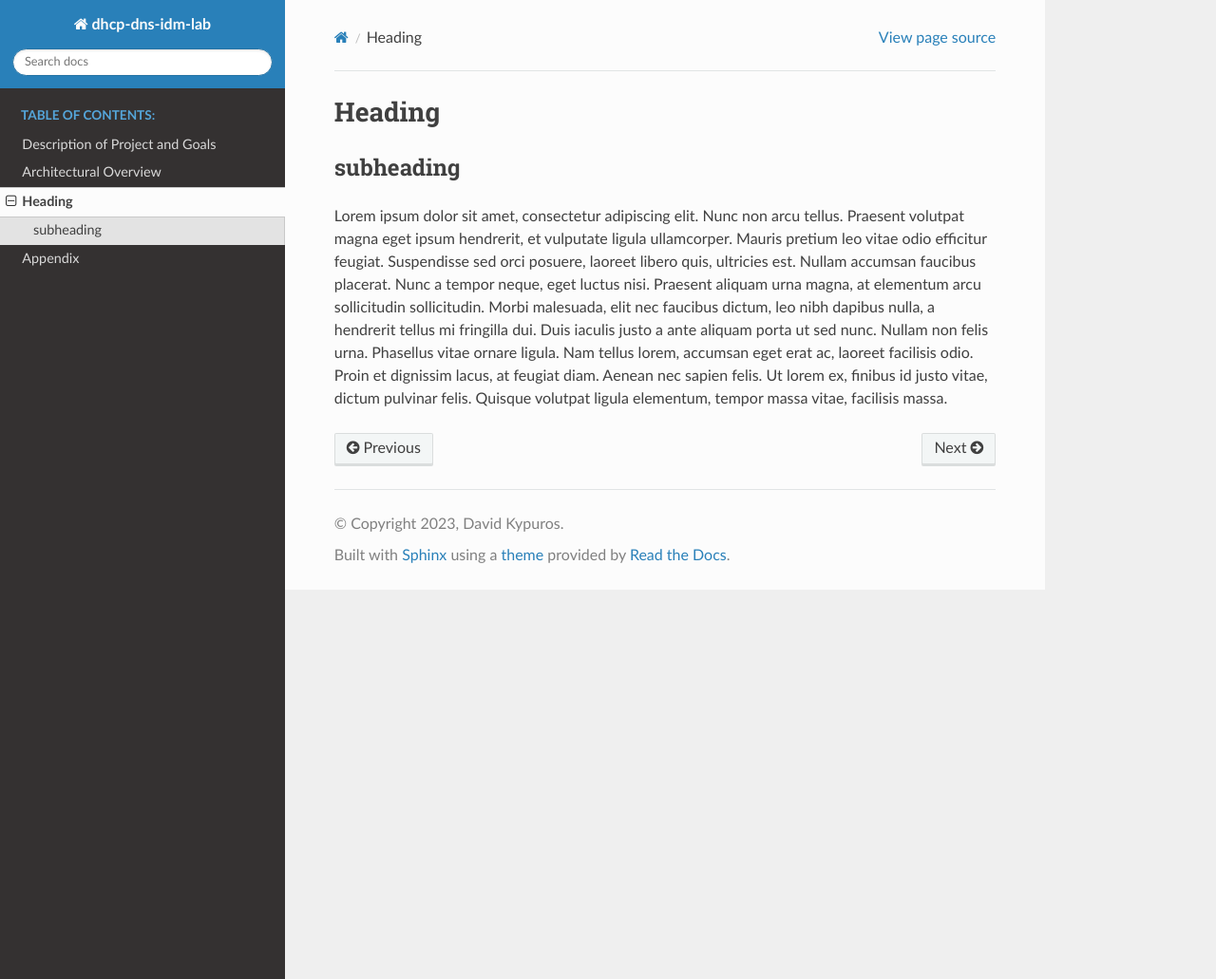
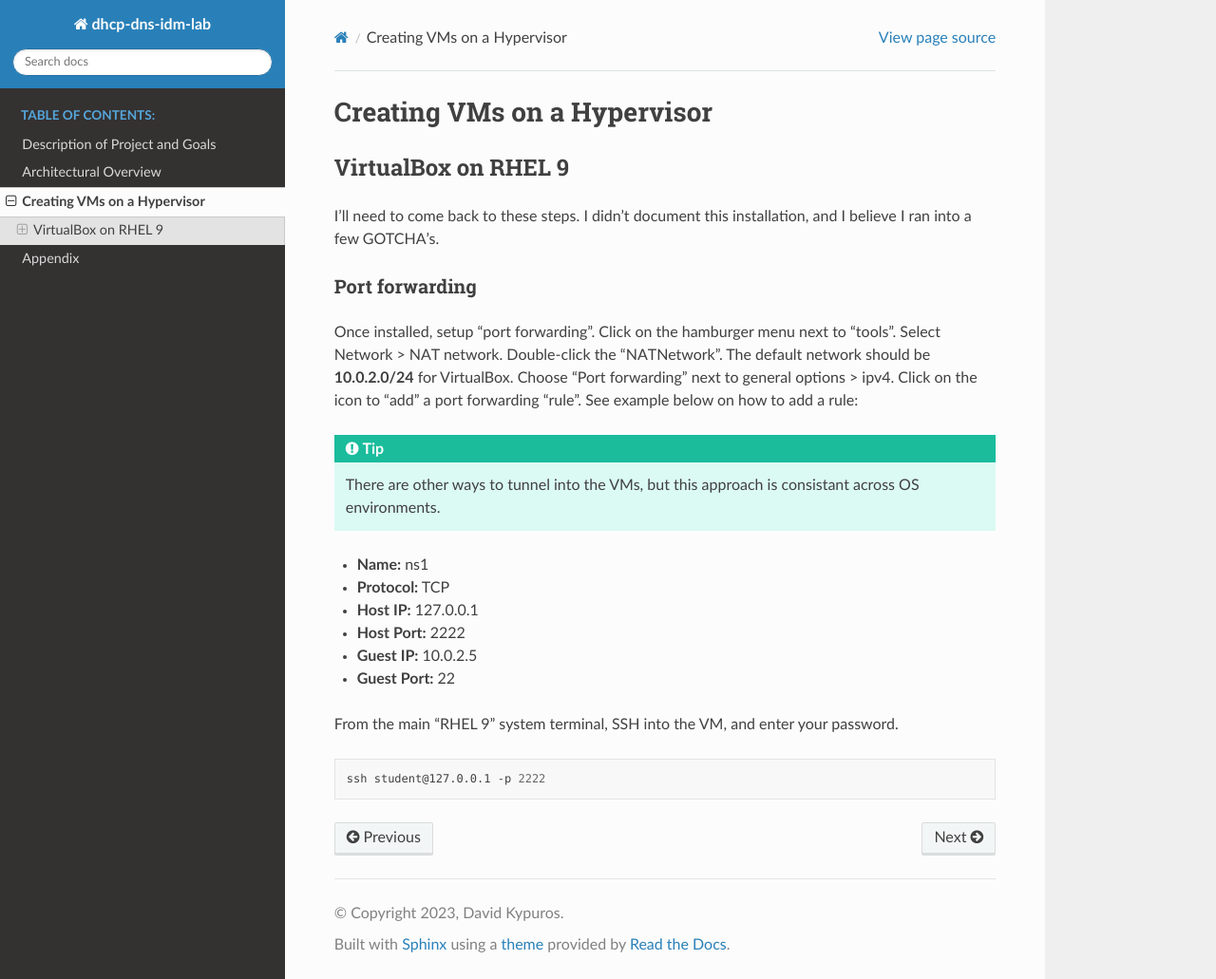
Before and after one commit to dkypuros/dhcp-dns-idm-lab, a Sphinx documentation site: the page built from docs/source/page2.rst, in a window 1280 px wide and 1031 px high. Shown: the whole window at 95% size. Built offline with Sphinx 7.4.7 and the Read the Docs theme 2.0.0, drawn with Linux system fonts in a browser that asks for light colours.

Commit message:
Update page2.rst

```diff
--- a/docs/source/page2.rst
+++ b/docs/source/page2.rst
@@ -1,6 +1,28 @@
-Heading
-============================
+Creating VMs on a Hypervisor
+=======================================
 
-subheading
----------------------------------------------
-Lorem ipsum dolor sit amet, consectetur adipiscing elit. Nunc non arcu tellus. Praesent volutpat magna eget ipsum hendrerit, et vulputate ligula ullamcorper. Mauris pretium leo vitae odio efficitur feugiat. Suspendisse sed orci posuere, laoreet libero quis, ultricies est. Nullam accumsan faucibus placerat. Nunc a tempor neque, eget luctus nisi. Praesent aliquam urna magna, at elementum arcu sollicitudin sollicitudin. Morbi malesuada, elit nec faucibus dictum, leo nibh dapibus nulla, a hendrerit tellus mi fringilla dui. Duis iaculis justo a ante aliquam porta ut sed nunc. Nullam non felis urna. Phasellus vitae ornare ligula. Nam tellus lorem, accumsan eget erat ac, laoreet facilisis odio. Proin et dignissim lacus, at feugiat diam. Aenean nec sapien felis. Ut lorem ex, finibus id justo vitae, dictum pulvinar felis. Quisque volutpat ligula elementum, tempor massa vitae, facilisis massa.
+VirtualBox on RHEL 9
+---------------------
+I'll need to come back to these steps. I didn't document this installation, and I believe I ran into a few GOTCHA's.
+
+Port forwarding
+++++++++++++++++++
+
+Once installed, setup "port forwarding". Click on the hamburger menu next to "tools". Select Network > NAT network. Double-click the "NATNetwork". The default network should be **10.0.2.0/24** for VirtualBox. Choose "Port forwarding" next to general options > ipv4. Click on the icon to "add" a port forwarding "rule". See example below on how to add a rule:
+
+.. tip::
+
+   There are other ways to tunnel into the VMs, but this approach is consistant across OS environments.
+
+* **Name:** ns1
+* **Protocol:** TCP
+* **Host IP:** 127.0.0.1
+* **Host Port:** 2222
+* **Guest IP:** 10.0.2.5
+* **Guest Port:** 22
+
+From the main "RHEL 9" system terminal, SSH into the VM, and enter your password.
+
+.. code-block:: bash
+
+   ssh student@127.0.0.1 -p 2222
```
